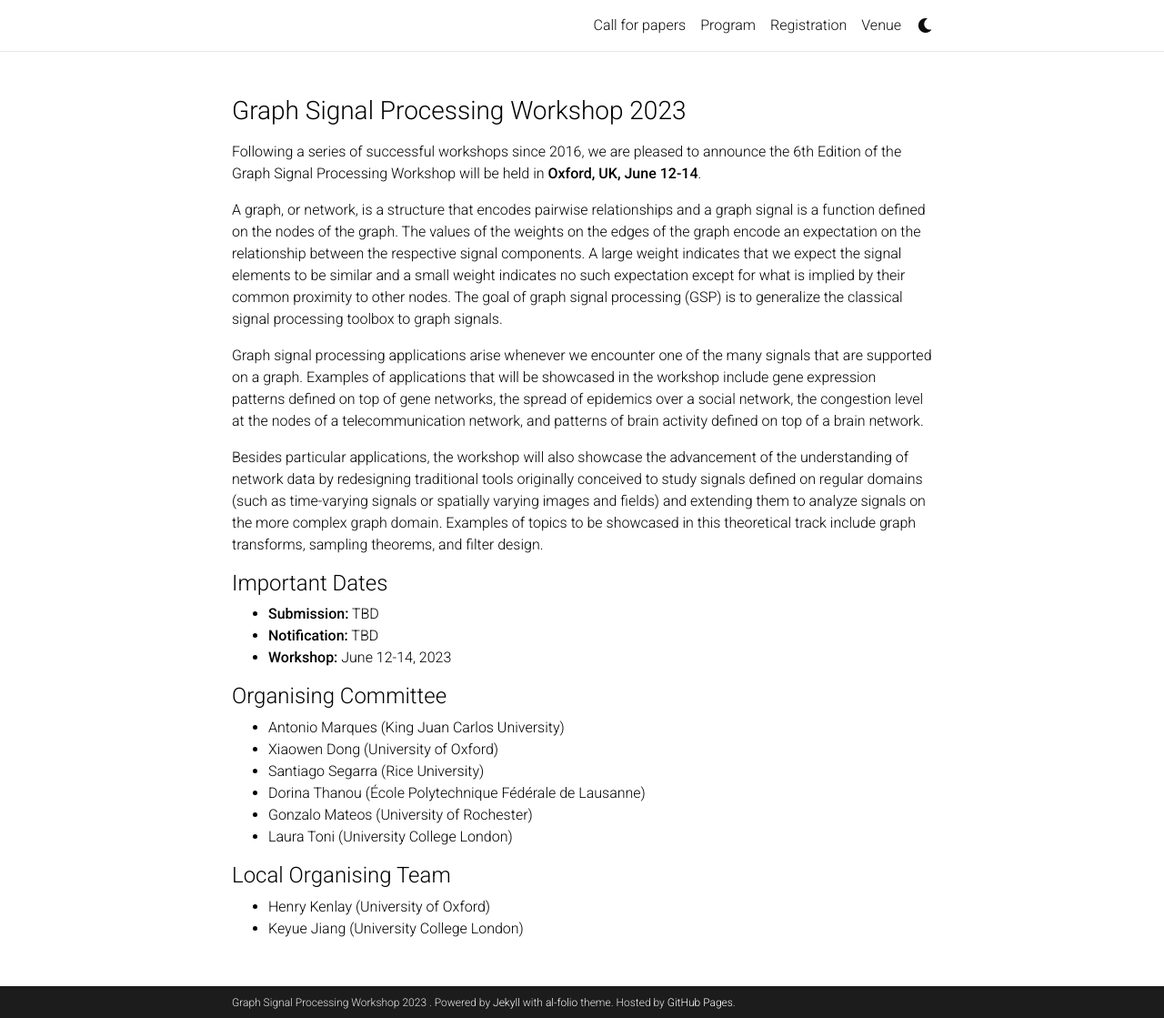
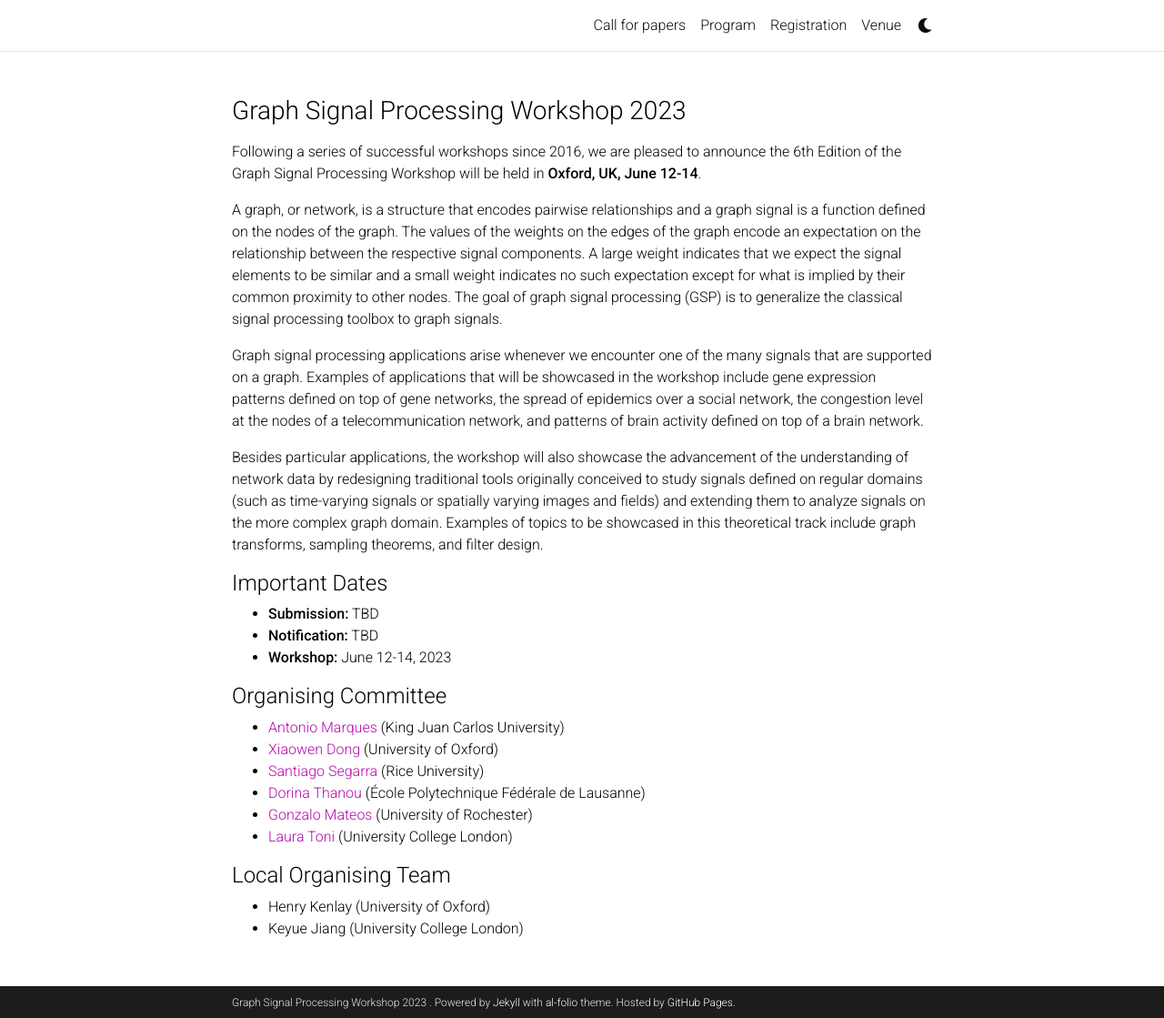
Before and after one commit to shreyasvinaya/gspworkshop2025.github.io, a Jekyll site: the page built from _pages/about.md, in a window 1280 px wide and 1119 px high. Shown: the whole window at 91% size. Built offline with Jekyll 4.4.1, drawn with Linux system fonts in a browser that asks for light colours; comment, search, counter and statistics services are not loaded; a style sheet for code colours, icons or effects is not loaded; part of the change alters nothing that is shown.

```diff
--- a/_pages/about.md
+++ b/_pages/about.md
@@ -25,12 +25,12 @@ Besides particular applications, the workshop will also showcase the advancement
 <br />
 
 #### Organising Committee
-+ Antonio Marques (King Juan Carlos University)
-+ Xiaowen Dong (University of Oxford)
-+ Santiago Segarra (Rice University)
-+ Dorina Thanou (École Polytechnique Fédérale de Lausanne)
-+ Gonzalo Mateos (University of Rochester)
-+ Laura Toni (University College London)
++ [Antonio Marques](https://www.tsc.urjc.es/~amarques/) (King Juan Carlos University)
++ [Xiaowen Dong](https://web.media.mit.edu/~xdong/) (University of Oxford)
++ [Santiago Segarra](https://segarra.rice.edu) (Rice University)
++ [Dorina Thanou](https://people.epfl.ch/dorina.thanou?lang=en) (École Polytechnique Fédérale de Lausanne)
++ [Gonzalo Mateos](https://www.hajim.rochester.edu/ece/sites/gmateos//) (University of Rochester)
++ [Laura Toni](https://www.ucl.ac.uk/iccs/dr-laura-toni) (University College London)
 <br />
 
 #### Local Organising Team
```
